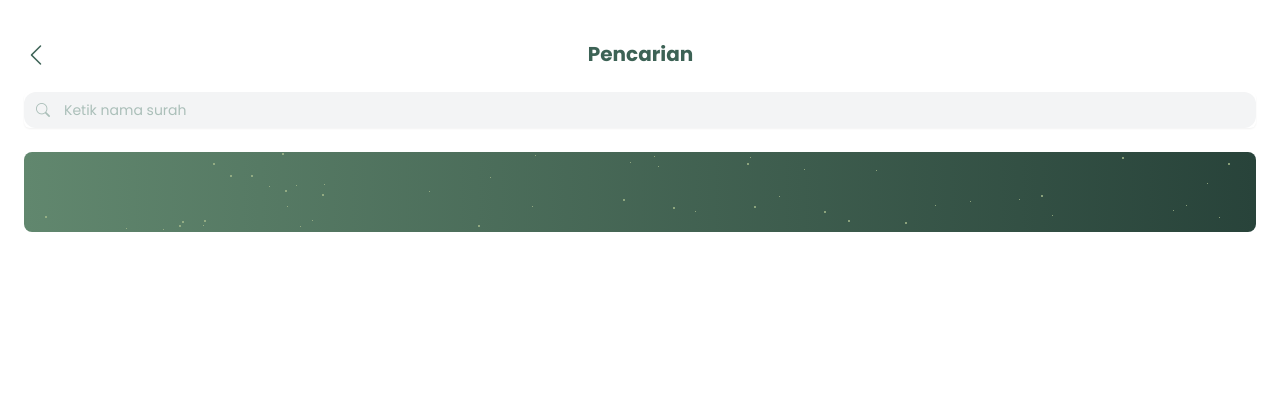
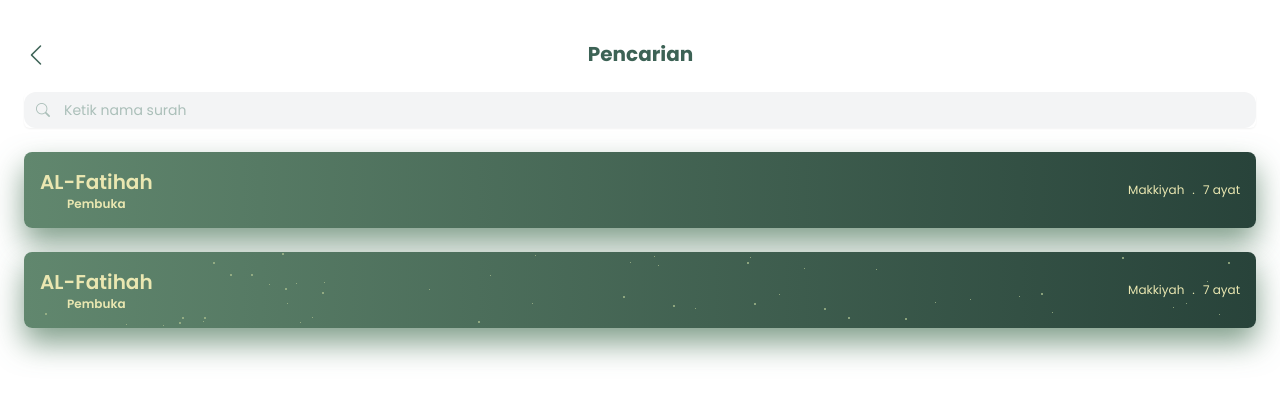
Before and after one commit to zaenalrfn/Quranku, a Vue app: page /pencarian in a window 1280 px wide. Shown: the top 400 px of the page. Built offline with nearby package versions, Linux system fonts and the light colour scheme.

Commit message:
add component pencarian

```diff
--- a/src/views/Pencarian.vue
+++ b/src/views/Pencarian.vue
@@ -28,8 +28,40 @@
       <!-- bagian surah -->
       <div
         ref="container"
-        class="container relative w-full h-20 mt-6 rounded-lg bg-gradient-to-r from-[#61876E] to-[#28433A]"
-      ></div>
+        class="container relative w-full p-4 mt-6 rounded-lg bg-gradient-to-r from-[#61876E] to-[#28433A] shadow-[rgba(97,_135,_110,_0.8)_0px_15px_30px_0px]"
+      >
+        <div
+          class="content-pencarian flex justify-between items-center text-text_color_2"
+        >
+          <div class="title-pencarian text-center font-semibold">
+            <h2 class="text-xl">AL-Fatihah</h2>
+            <p class="arti-pencarian text-xs">Pembuka</p>
+          </div>
+          <div class="des-pencarian flex text-xs gap-2">
+            <p>Makkiyah</p>
+            <p>.</p>
+            <p>7 ayat</p>
+          </div>
+        </div>
+      </div>
+      <div
+        ref="container"
+        class="container relative w-full p-4 mt-6 rounded-lg bg-gradient-to-r from-[#61876E] to-[#28433A] shadow-[rgba(97,_135,_110,_0.8)_0px_15px_30px_0px]"
+      >
+        <div
+          class="content-pencarian flex justify-between items-center text-text_color_2"
+        >
+          <div class="title-pencarian text-center font-semibold">
+            <h2 class="text-xl">AL-Fatihah</h2>
+            <p class="arti-pencarian text-xs">Pembuka</p>
+          </div>
+          <div class="des-pencarian flex text-xs gap-2">
+            <p>Makkiyah</p>
+            <p>.</p>
+            <p>7 ayat</p>
+          </div>
+        </div>
+      </div>
     </div>
   </div>
 </template>
```
